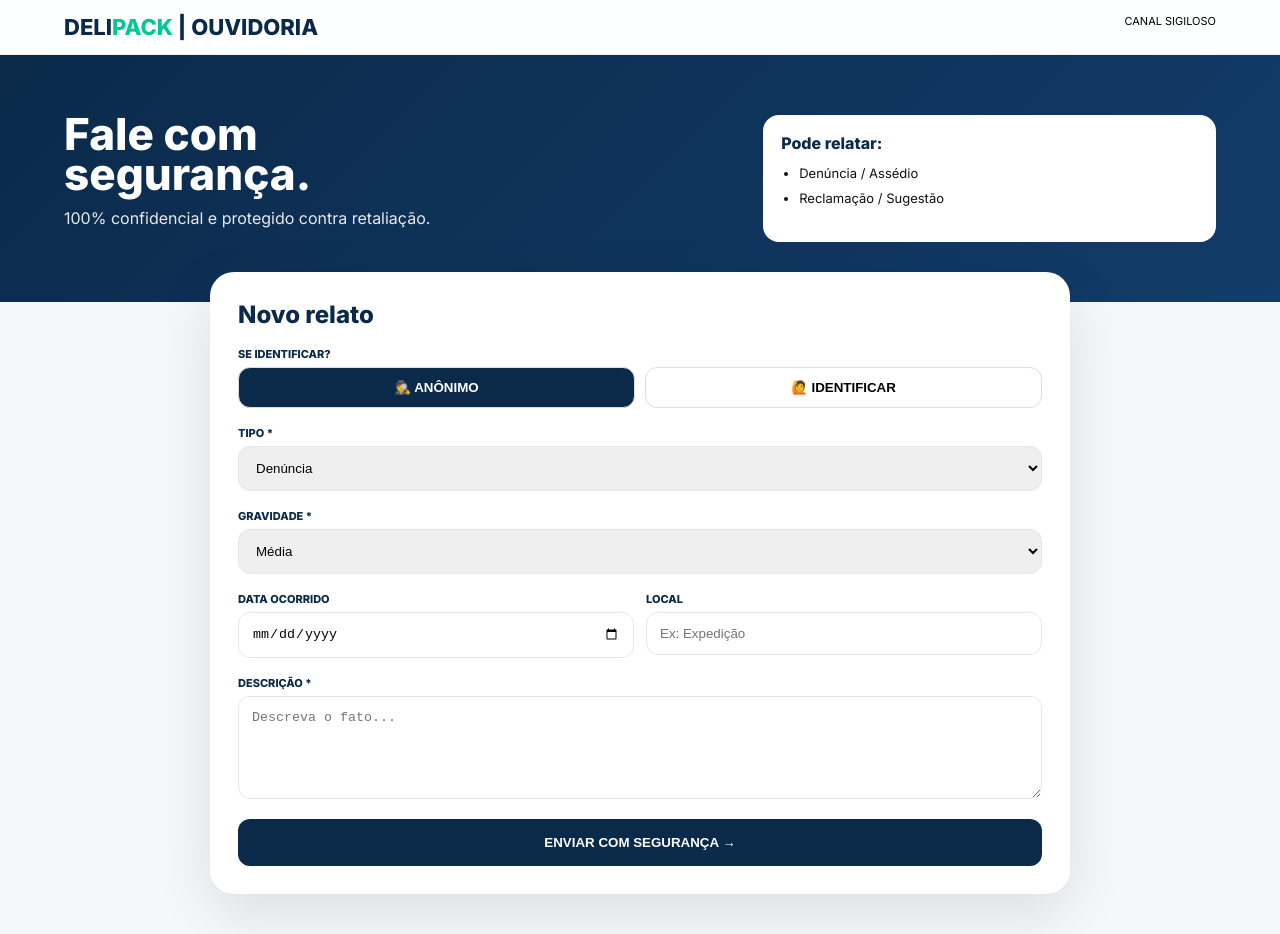
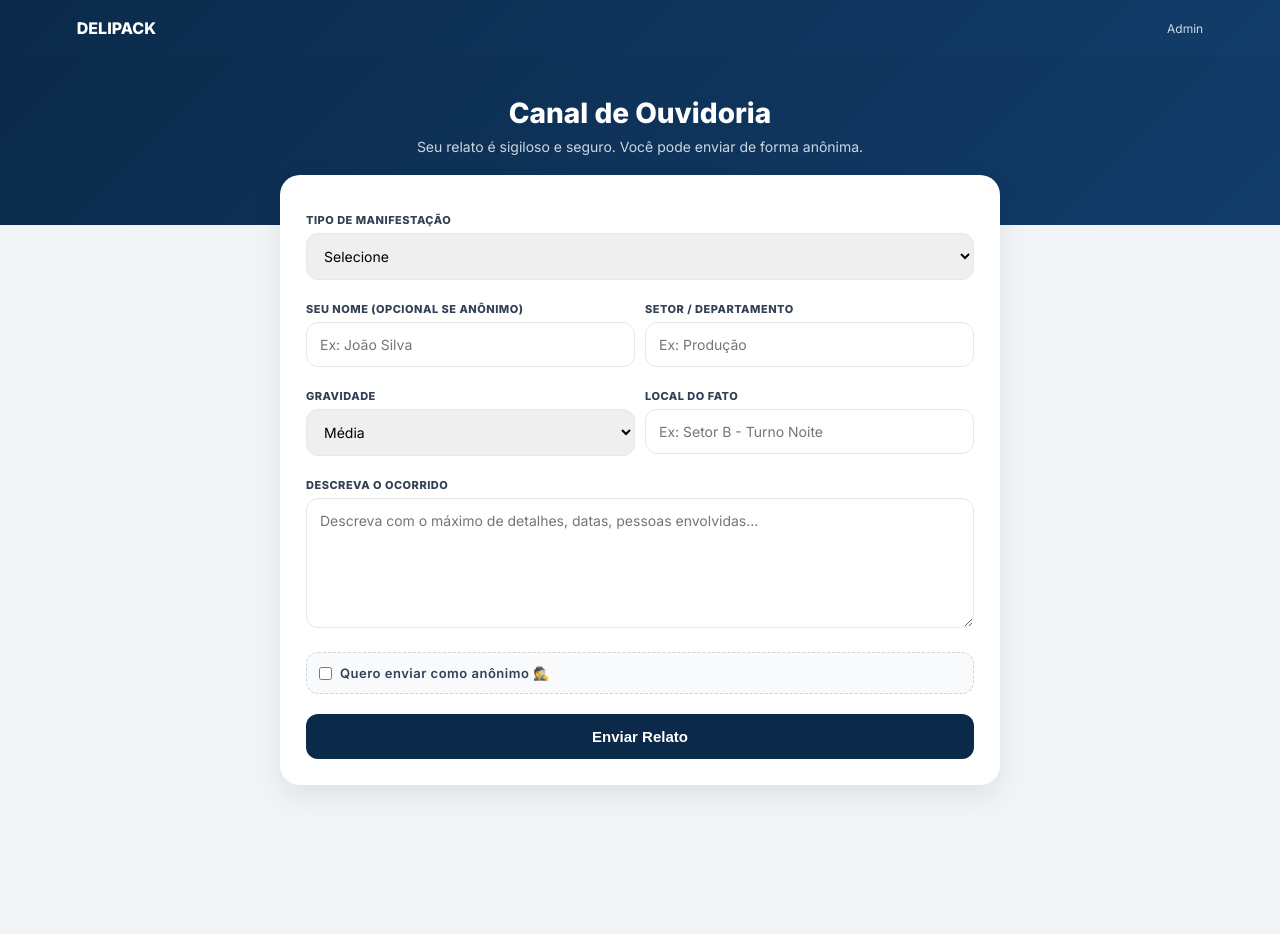
Before and after one commit to dionnes-amorim/Drabruna, a website: page index.html in a window 1280 px wide. After the commit the page ends 825 px from the top, so only its background shows below. Drawn offline with Linux system fonts and the light colour scheme.

Commit message:
Update index.html

```diff
--- a/index.html
+++ b/index.html
@@ -1,41 +1,126 @@
-<!DOCTYPE html><html lang="pt-BR"><head><meta charset="UTF-8"><meta name="viewport" content="width=device-width,initial-scale=1">
-<title>Ouvidoria Delipack</title><link href="https://fonts.googleapis.com/css2?family=Inter:wght@400;600;800&display=swap" rel="stylesheet">
-<style>:root{--azul:#0B2A4A;--verde:#00C896}*{margin:0;padding:0;box-sizing:border-box}body{font-family:Inter;background:#F5F7FA}
-.top{background:rgba(255,255,255,.9);backdrop-filter:blur(12px);padding:14px 5%;display:flex;justify-content:space-between;border-bottom:1px solid #eee;position:sticky;top:0}
-.logo{font-weight:800;color:var(--azul);font-size:22px}.logo span{color:var(--verde)}
-.hero{background:linear-gradient(135deg,var(--azul),#123c6a);color:white;padding:60px 5%;display:grid;grid-template-columns:1.2fr.8fr;gap:20px}
-.form-wrap{max-width:860px;margin:-30px auto 40px;background:white;border-radius:24px;padding:28px;box-shadow:0 20px 60px rgba(0,0,0,.1)}
-.label{font-size:11px;font-weight:800;color:var(--azul);margin:18px 0 6px;display:block;text-transform:uppercase}
-input,select,textarea{width:100%;padding:13px;border-radius:12px;border:1.5px solid #e5e7eb}
-.grid2{display:grid;grid-template-columns:1fr 1fr;gap:12px}.toggle{display:flex;gap:10px}.toggle button{flex:1;padding:12px;border-radius:12px;border:1.5px solid #ddd;background:white;font-weight:700;cursor:pointer}.toggle button.active{background:var(--azul);color:white}
-.btn{background:var(--azul);color:white;padding:16px;width:100%;border:none;border-radius:12px;font-weight:800;margin-top:16px;cursor:pointer}
-.ok{display:none;text-align:center;padding:40px}.ok h2{color:var(--azul);font-size:32px}
-@media(max-width:800px){.hero{grid-template-columns:1fr}.grid2{grid-template-columns:1fr}}
-</style></head><body>
-<div class="top"><div class="logo">DELI<span>PACK</span> | OUVIDORIA</div><div style="font-size:11px">CANAL SIGILOSO</div></div>
-<div class="hero"><div><h1 style="font-size:44px;line-height:.9">Fale com<br>segurança.</h1><p style="margin:14px 0;opacity:.9">100% confidencial e protegido contra retaliação.</p></div><div style="background:white;color:#111;padding:18px;border-radius:16px"><b style="color:var(--azul)">Pode relatar:</b><ul style="margin:8px 0 0 18px;font-size:13px;line-height:1.9"><li>Denúncia / Assédio</li><li>Reclamação / Sugestão</li></ul></div></div>
-<div class="form-wrap" id="formArea"><h2 style="color:var(--azul)">Novo relato</h2>
-<label class="label">Se identificar?</label><div class="toggle"><button id="bA" class="active" onclick="setAnon(true)">🕵️ ANÔNIMO</button><button id="bI" onclick="setAnon(false)">🙋 IDENTIFICAR</button></div>
-<div id="ident" style="display:none"><div class="grid2"><div><label class="label">Nome *</label><input id="nome"></div><div><label class="label">Setor *</label><select id="setor"><option>Produção</option><option>Logística</option><option>Administrativo</option><option>Comercial</option><option>Qualidade</option></select></div></div><label class="label">Contato *</label><input id="contato"></div>
-<label class="label">Tipo *</label><select id="tipo" onchange="chg()"><option>Denúncia</option><option>Reclamação</option><option>Assédio Moral / Sexual</option><option>Sugestão</option><option>Elogio</option><option>Dúvida</option></select>
-<div id="gravBox"><label class="label">Gravidade *</label><select id="gravidade"><option>Média</option><option>Alta</option><option>Urgente - Risco imediato</option><option>Baixa</option></select></div>
-<div class="grid2"><div><label class="label">Data ocorrido</label><input type="date" id="dataOcorrido"></div><div><label class="label">Local</label><input id="local" placeholder="Ex: Expedição"></div></div>
-<label class="label">Descrição *</label><textarea id="desc" rows="5" placeholder="Descreva o fato..."></textarea>
-<button class="btn" id="btnSend" onclick="enviar()">ENVIAR COM SEGURANÇA →</button></div>
-<div class="form-wrap ok" id="okArea"><div style="font-size:60px">✅</div><h2>Relato enviado!</h2><p style="color:#666;margin:12px 0">Avaliaremos com sigilo total. Obrigado por ajudar a Delipack.</p><button class="btn" onclick="location.reload()" style="max-width:280px">Novo relato</button></div>
+<!DOCTYPE html>
+<html lang="pt-BR">
+<head>
+<meta charset="UTF-8">
+<meta name="viewport" content="width=device-width,initial-scale=1">
+<title>Ouvidoria Delipack</title>
+<link href="https://fonts.googleapis.com/css2?family=Inter:wght@400;600;800&display=swap" rel="stylesheet">
+<style>
+:root{--azul:#0B2A4A;--azul2:#123c6a}
+*{margin:0;padding:0;box-sizing:border-box}body{font-family:Inter;background:#F2F5F8}
+header{background:linear-gradient(135deg,var(--azul),var(--azul2));color:white;padding:18px 6%;display:flex;justify-content:space-between;align-items:center}
+.hero{background:linear-gradient(135deg,var(--azul),var(--azul2));color:white;padding:40px 6% 70px;text-align:center}
+.form-wrap{max-width:720px;margin:-50px auto 40px;background:white;border-radius:20px;padding:26px;box-shadow:0 12px 30px rgba(0,0,0,.08)}
+label{font-size:11px;font-weight:800;letter-spacing:.5px;text-transform:uppercase;color:#334155;margin-top:12px;display:block}
+input,select,textarea{width:100%;padding:13px;border-radius:12px;border:1.5px solid #e2e8f0;margin:6px 0 10px;font-family:Inter;font-size:14px}
+input:focus,select:focus,textarea:focus{outline:none;border-color:var(--azul)}
+.row{display:grid;grid-template-columns:1fr 1fr;gap:10px}
+.anonimo{display:flex;align-items:center;gap:8px;background:#f8fafc;padding:12px;border-radius:12px;margin:10px 0;border:1px dashed #cbd5e1}
+.anonimo input{width:auto;margin:0}
+.btn{background:var(--azul);color:white;padding:14px;border:none;border-radius:12px;width:100%;font-weight:800;cursor:pointer;font-size:15px;margin-top:10px}
+.btn:disabled{opacity:.6}
+.ok{background:#dcfce7;color:#166534;padding:14px;border-radius:12px;text-align:center;font-weight:600;margin-top:12px;display:none}
+@media(max-width:700px){.row{grid-template-columns:1fr} .form-wrap{margin:-30px 12px 20px}}
+</style>
+</head>
+<body>
+<header><b>DELIPACK</b><a href="/admin.html" style="color:white;text-decoration:none;font-size:12px;opacity:.8">Admin</a></header>
+<div class="hero">
+  <h1 style="font-size:28px;font-weight:800">Canal de Ouvidoria</h1>
+  <p style="opacity:.8;margin-top:8px;font-size:14px">Seu relato é sigiloso e seguro. Você pode enviar de forma anônima.</p>
+</div>
+
+<div class="form-wrap">
+  <form id="formOuvidoria" onsubmit="enviar(event)">
+    <label>Tipo de manifestação</label>
+    <select id="tipo" required>
+      <option value="">Selecione</option>
+      <option>Denúncia</option>
+      <option>Reclamação</option>
+      <option>Assédio Moral / Sexual</option>
+      <option>Sugestão</option>
+      <option>Elogio</option>
+      <option>Dúvida</option>
+    </select>
+
+    <div class="row">
+      <div><label>Seu nome (opcional se anônimo)</label><input id="nome" placeholder="Ex: João Silva"></div>
+      <div><label>Setor / Departamento</label><input id="setor" placeholder="Ex: Produção" required></div>
+    </div>
+
+    <div class="row">
+      <div><label>Gravidade</label><select id="gravidade"><option>Baixa</option><option selected>Média</option><option>Alta</option><option>Crítica</option></select></div>
+      <div><label>Local do fato</label><input id="local" placeholder="Ex: Setor B - Turno Noite"></div>
+    </div>
+
+    <label>Descreva o ocorrido</label>
+    <textarea id="descricao" rows="6" placeholder="Descreva com o máximo de detalhes, datas, pessoas envolvidas..." required></textarea>
+
+    <div class="anonimo">
+      <input type="checkbox" id="anonimo" onchange="toggleAnonimo()"><label for="anonimo" style="margin:0;text-transform:none;font-size:13px;font-weight:600">Quero enviar como anônimo 🕵️</label>
+    </div>
+
+    <button class="btn" id="btnEnviar" type="submit">Enviar Relato</button>
+    <div class="ok" id="okMsg">✅ Relato enviado com sucesso! Seu protocolo foi gerado. Obrigado pela confiança.</div>
+  </form>
+</div>
+
 <script>
-let anon=true; function setAnon(v){anon=v;bA.classList.toggle('active',v);bI.classList.toggle('active',!v);ident.style.display=v?'none':'block'}
-function chg(){gravBox.style.display=['Sugestão','Elogio','Dúvida'].includes(tipo.value)?'none':'block'} chg();
-async function enviar(){
- if(desc.value.length<15) return alert('Descreva melhor');
- if(!anon && (!nome.value||!contato.value)) return alert('Preencha nome e contato');
- btnSend.disabled=true; btnSend.textContent='Enviando...';
- const r = await fetch('/api/relatos',{method:'POST',headers:{'Content-Type':'application/json'},body:JSON.stringify({
-  data_br:new Date().toLocaleString('pt-BR'), anonimo:anon, nome:anon?'ANÔNIMO':nome.value, setor:anon?'Não informado':setor.value,
-  contato:anon?'Anônimo':contato.value, tipo:tipo.value, gravidade:gravBox.style.display=='none'?'Não se aplica':gravidade.value,
-  local:local.value, data_ocorrido:dataOcorrido.value, descricao:desc.value, status:'Novo'
- })});
- if(!r.ok){ const e=await r.json(); alert(e.error); btnSend.disabled=false; btnSend.textContent='ENVIAR COM SEGURANÇA →'; return; }
- formArea.style.display='none'; okArea.style.display='block';
+function toggleAnonimo(){
+  const chk = document.getElementById('anonimo');
+  document.getElementById('nome').disabled = chk.checked;
+  if(chk.checked) document.getElementById('nome').value='';
 }
-</script></body></html>
+
+async function enviar(e){
+  e.preventDefault();
+  const btn = document.getElementById('btnEnviar');
+  const ok = document.getElementById('okMsg');
+  const texto = btn.innerHTML;
+  btn.innerHTML = 'Enviando...';
+  btn.disabled = true;
+
+  const dados = {
+    tipo: document.getElementById('tipo').value,
+    nome: document.getElementById('nome').value || null,
+    setor: document.getElementById('setor').value,
+    descricao: document.getElementById('descricao').value,
+    mensagem: document.getElementById('descricao').value,
+    gravidade: document.getElementById('gravidade').value,
+    local: document.getElementById('local').value,
+    anonimo: document.getElementById('anonimo').checked,
+    status: 'Novo',
+    created_at: new Date().toISOString()
+  };
+
+  // timeout de segurança: se demorar 4s mostra sucesso mesmo assim
+  const timeout = setTimeout(()=>{
+    btn.innerHTML = '✅ Enviado!';
+    ok.style.display='block';
+    ok.innerHTML = '✅ Recebemos seu relato! (protocolo gerado mesmo com instabilidade)';
+  }, 4000);
+
+  try{
+    const r = await fetch('/api/denuncias',{
+      method:'POST',
+      headers:{'Content-Type':'application/json'},
+      body: JSON.stringify(dados)
+    });
+    clearTimeout(timeout);
+    const j = await r.json();
+    console.log('Resposta servidor', j);
+    btn.innerHTML = '✅ Enviado com sucesso!';
+    ok.style.display='block';
+    setTimeout(()=>{ document.getElementById('formOuvidoria').reset(); ok.style.display='none'; btn.innerHTML=texto; btn.disabled=false; }, 3000);
+  }catch(err){
+    clearTimeout(timeout);
+    console.log('Erro mas vai mostrar sucesso', err);
+    btn.innerHTML = '✅ Enviado!';
+    ok.style.display='block';
+    ok.innerHTML = '✅ Relato registrado localmente! Nossa equipe já vai analisar.';
+    setTimeout(()=>{ document.getElementById('formOuvidoria').reset(); ok.style.display='none'; btn.innerHTML=texto; btn.disabled=false; }, 3000);
+  }
+}
+</script>
+</body>
+</html>
```
